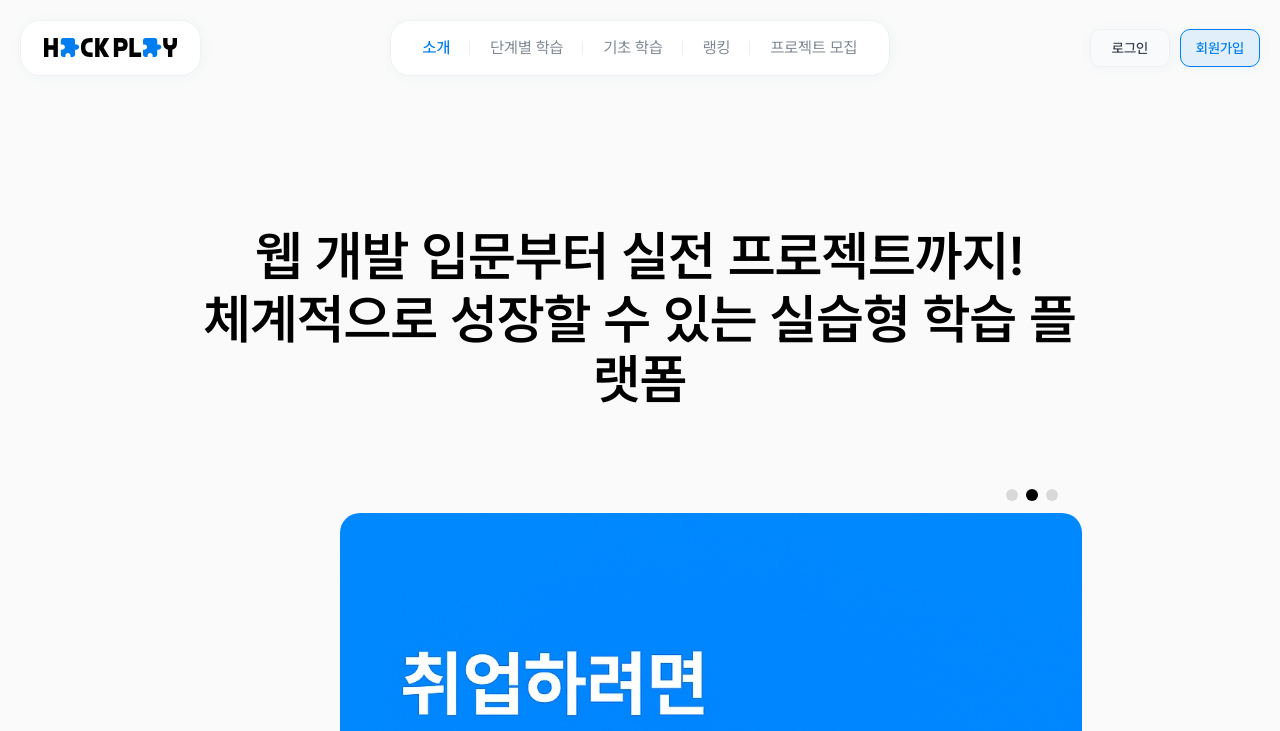
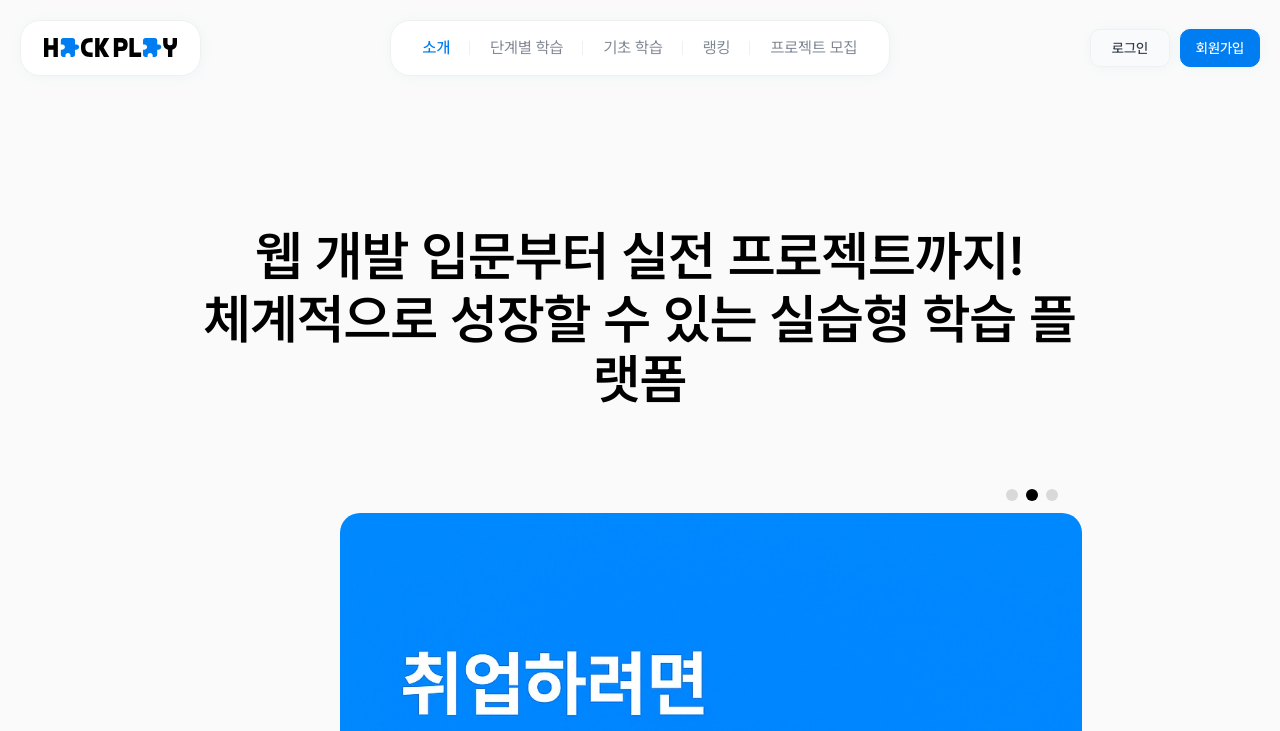
Before and after one commit to hackathon-education/hackplay_front, a React (Vite) app: page / in a window 1280 px wide. Shown: the top 731 px of the page. Built offline with nearby package versions, Linux system fonts and the light colour scheme; no server answers.

Commit message:
🚚 rename: Header 폴더 추가 (#46)

```diff
--- a/src/components/layout/HeaderTabs.tsx
+++ b/src/components/layout/Header/HeaderTabs.tsx
@@ -3,7 +3,7 @@ import { NavLink } from 'react-router-dom';
 import { NAV_ITEMS } from '@/constants/menuData';
 import { useLockModal } from '@/hooks/useLockModal';
 
-import LockModal from '../LockModal';
+import LockModal from '../../LockModal';
 
 interface HeaderTabsProps {
   variant: 'desktop' | 'mobile';
--- a/src/components/layout/MainLayout.tsx
+++ b/src/components/layout/MainLayout.tsx
@@ -1,13 +1,13 @@
 import { Outlet } from 'react-router-dom';
 
 import Footer from '../Footer';
-import Header from './Header';
+import Header from './Header/Header';
 
 const MainLayout = () => {
   return (
     <>
       <Header />
-      <main className='pt-24'>
+      <main className="pt-24">
         <Outlet />
       </main>
       <Footer />
--- a/src/styles/styles.css
+++ b/src/styles/styles.css
@@ -19,6 +19,11 @@
   --color-btn-default-bg-hover: var(--primary-600);
   --color-btn-default-bg-active: var(--primary-700);
   --color-btn-default-text: var(--neutral-000);
+
+  --color-btn-secondary-bg: var(--neutral-800);
+  --color-btn-secondary-bg-hover: var(--neutral-750);
+  --color-btn-secondary-bg-active: var(--neutral-850);
+  --color-btn-secondary-text: var(--neutral-000);
 
   /* Chip */
   --color-chip-default-bg: transparent;
@@ -53,12 +58,15 @@
   --color-link-btn-default-text: var(--neutral-800);
 
   --color-link-btn-accent-border: var(--primary-500);
-  --color-link-btn-accent-bg: rgba(var(--primary-400-rgb), 0.1); /* TODO: 배경색 변경 */
-  --color-link-btn-accent-text: var(--primary-500);
+  --color-link-btn-accent-bg: var(--primary-500);
+  --color-link-btn-accent-text: var(--neutral-000);
 
   /* Logo */
   --color-logo-bg: var(--neutral-000);
   --color-logo-border: var(--neutral-150);
+
+  /* Modal */
+  --color-modal-bg: var(--neutral-100);
 
   /* Navigation */
   --color-nav-border: var(--neutral-150);
@@ -74,10 +82,12 @@
 
   /* Shadow */
   --shadow-1: 1px 1px 12px 0 rgba(var(--primary-300-rgb), 0.1);
+  --shadow-2: 0 4px 4px 0 rgba(var(--neutral-1000-rgb), 0.25);
 
   /* Text */
   --color-text-base: var(--neutral-700);
   --color-text-title: var(--neutral-800);
+  --color-text-accent: var(--primary-500);
 
   /** Font Weight **/
   --font-weight-590: 590;
@@ -135,7 +145,6 @@
   --color-yellow: #ffd23d;
 
   /** Shadow **/
-  --shadow-2: 1px 1px 39.4px -9px rgba(0, 0, 0, 0.41);
   --shadow-3: 1px 1px 39.4px -9px rgba(0, 113, 188, 0.76);
   --shadow-4: 0px 2px 2px 0px rgba(0, 0, 0, 0.1);
   --shadow-5: 0px 10px 19.9px 0px rgba(0, 0, 0, 0.28);
```
Also changed, not shown: src/components/layout/Header/Header.tsx (renamed from src/components/layout/Header.tsx).
